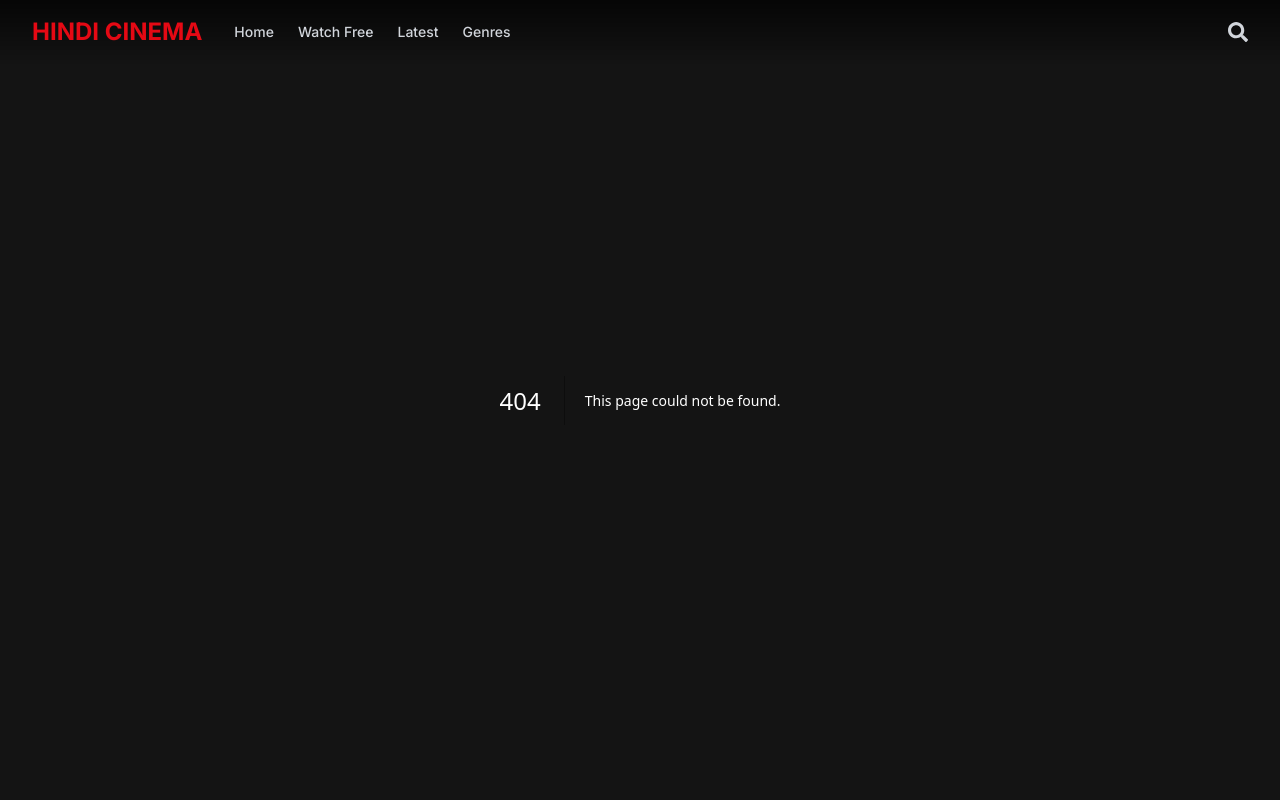
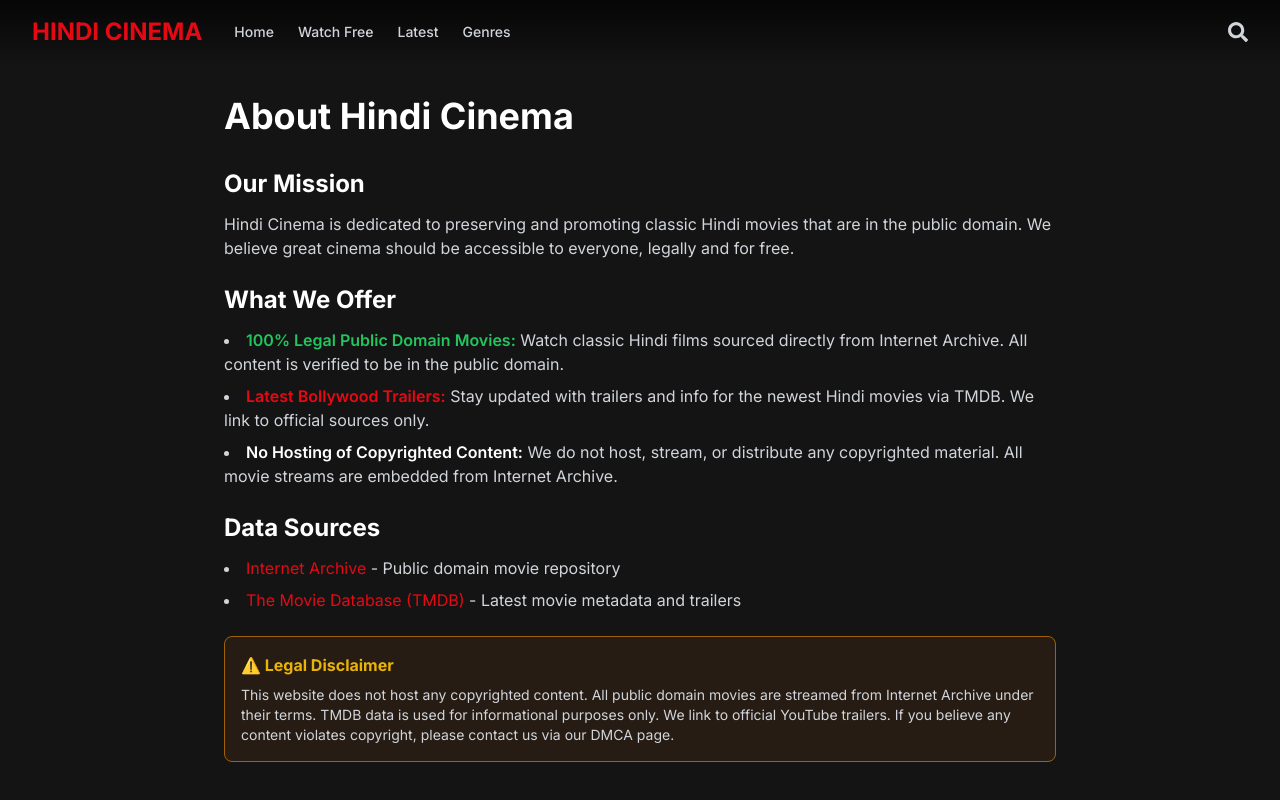
Before and after one commit to aashumalik784/Hindi_Cinema, a Next.js app: page /about in a window 1280 px wide. Before the commit this address had no page. Shown: the top 800 px of the page. Built offline with nearby package versions, Linux system fonts and the light colour scheme.

Commit message:
Add about page

```diff
--- /dev/null
+++ b/src/app/about/page.js
@@ -0,0 +1,65 @@
+export default function AboutPage() {
+  return (
+    <div className="pt-24 pb-12">
+      <div className="max-w-4xl mx-auto px-4 sm:px-6 lg:px-8">
+        <h1 className="text-white text-3xl md:text-4xl font-bold mb-8">
+          About Hindi Cinema
+        </h1>
+
+        <div className="space-y-6 text-gray-300">
+          <div>
+            <h2 className="text-white text-2xl font-bold mb-3">Our Mission</h2>
+            <p>
+              Hindi Cinema is dedicated to preserving and promoting classic Hindi movies that are in the public domain.
+              We believe great cinema should be accessible to everyone, legally and for free.
+            </p>
+          </div>
+
+          <div>
+            <h2 className="text-white text-2xl font-bold mb-3">What We Offer</h2>
+            <ul className="list-disc list-inside space-y-2">
+              <li>
+                <span className="text-green-500 font-semibold">100% Legal Public Domain Movies:</span> Watch classic Hindi films
+                sourced directly from Internet Archive. All content is verified to be in the public domain.
+              </li>
+              <li>
+                <span className="text-netflix-red font-semibold">Latest Bollywood Trailers:</span> Stay updated with trailers
+                and info for the newest Hindi movies via TMDB. We link to official sources only.
+              </li>
+              <li>
+                <span className="text-white font-semibold">No Hosting of Copyrighted Content:</span> We do not host, stream,
+                or distribute any copyrighted material. All movie streams are embedded from Internet Archive.
+              </li>
+            </ul>
+          </div>
+
+          <div>
+            <h2 className="text-white text-2xl font-bold mb-3">Data Sources</h2>
+            <ul className="list-disc list-inside space-y-2">
+              <li>
+                <a href="https://archive.org" target="_blank" className="text-netflix-red hover:underline">
+                  Internet Archive
+                </a> - Public domain movie repository
+              </li>
+              <li>
+                <a href="https://www.themoviedb.org" target="_blank" className="text-netflix-red hover:underline">
+                  The Movie Database (TMDB)
+                </a> - Latest movie metadata and trailers
+              </li>
+            </ul>
+          </div>
+
+          <div className="bg-yellow-900/20 border border-yellow-700 rounded-lg p-4">
+            <h3 className="text-yellow-500 font-bold mb-2">⚠️ Legal Disclaimer</h3>
+            <p className="text-sm">
+              This website does not host any copyrighted content. All public domain movies are streamed from
+              Internet Archive under their terms. TMDB data is used for informational purposes only.
+              We link to official YouTube trailers. If you believe any content violates copyright,
+              please contact us via our DMCA page.
+            </p>
+          </div>
+        </div>
+      </div>
+    </div>
+  )
+}
```
